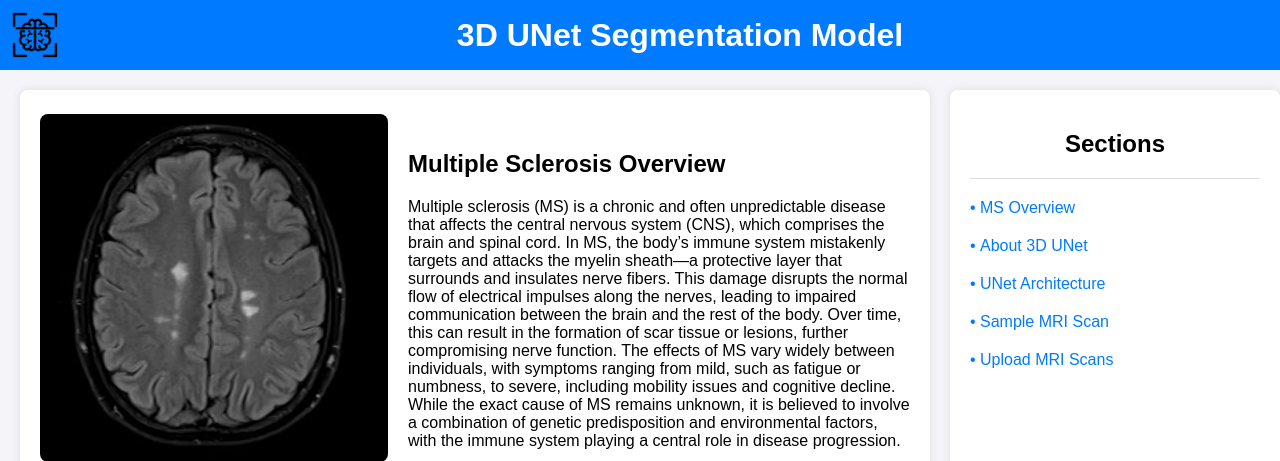
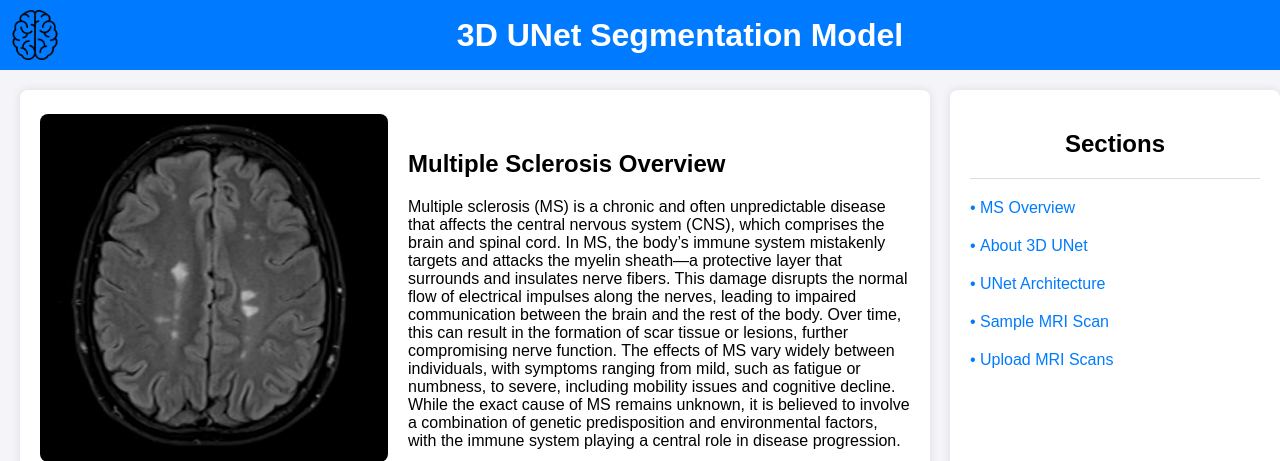
Before and after one commit to Nour8317/3D-UNet-segmentation, a Flask app: page / in a window 1280 px wide. Shown: the top 461 px of the page. Run offline with Flask 3, Linux system fonts and the light colour scheme.

Commit message:
changing nav icon

```diff
--- a/templates/index.html
+++ b/templates/index.html
@@ -10,7 +10,7 @@
 </head>
 <body>
     <div class="navbar">
-        <img src="{{ url_for('static', filename='images/Brain Scan.png') }}" alt="Icon">
+        <img src="{{ url_for('static', filename='images/icon.png') }}" alt="Icon">
         <h1>3D UNet Segmentation Model</h1>
     </div>
     <div class="main-content">
```
